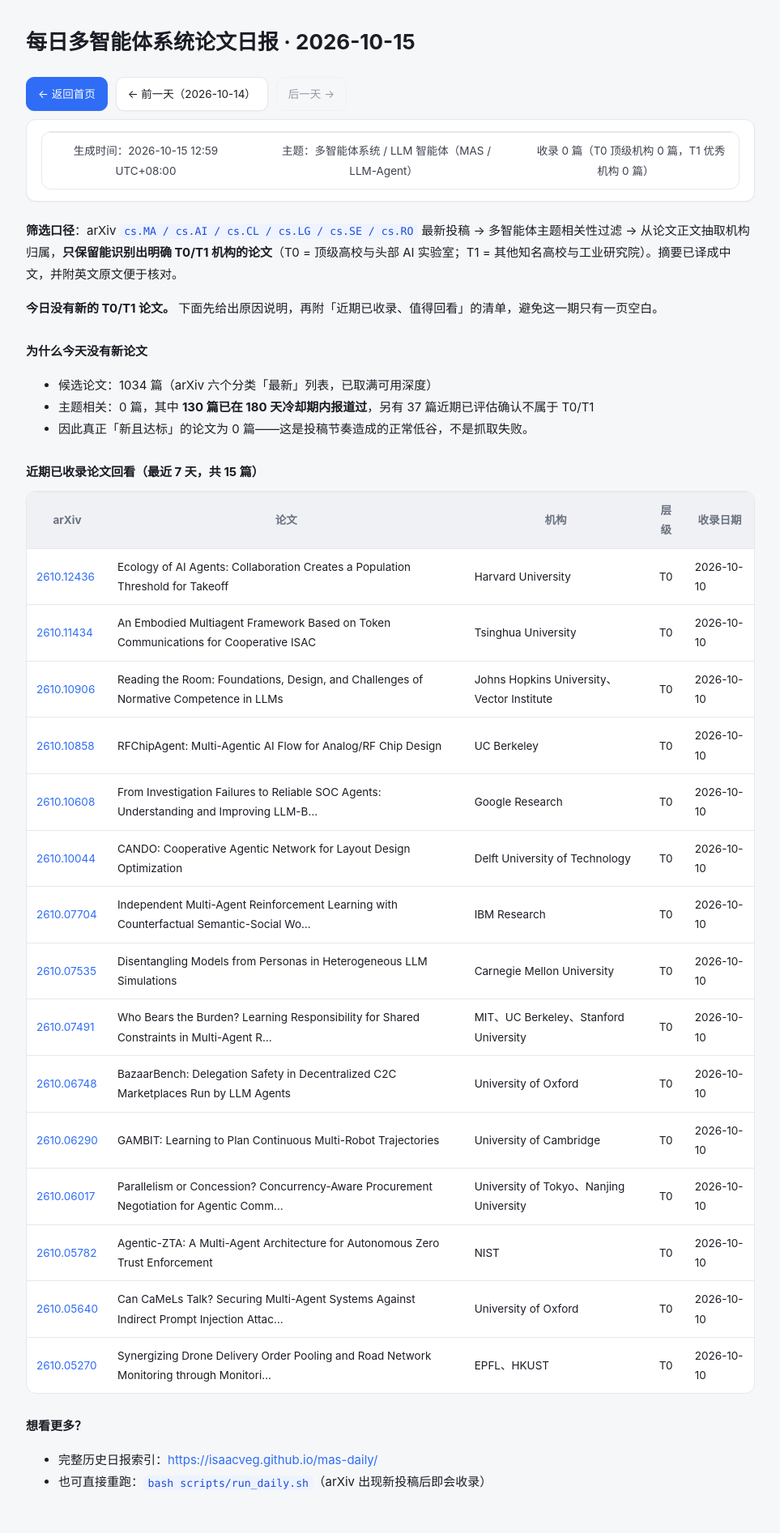
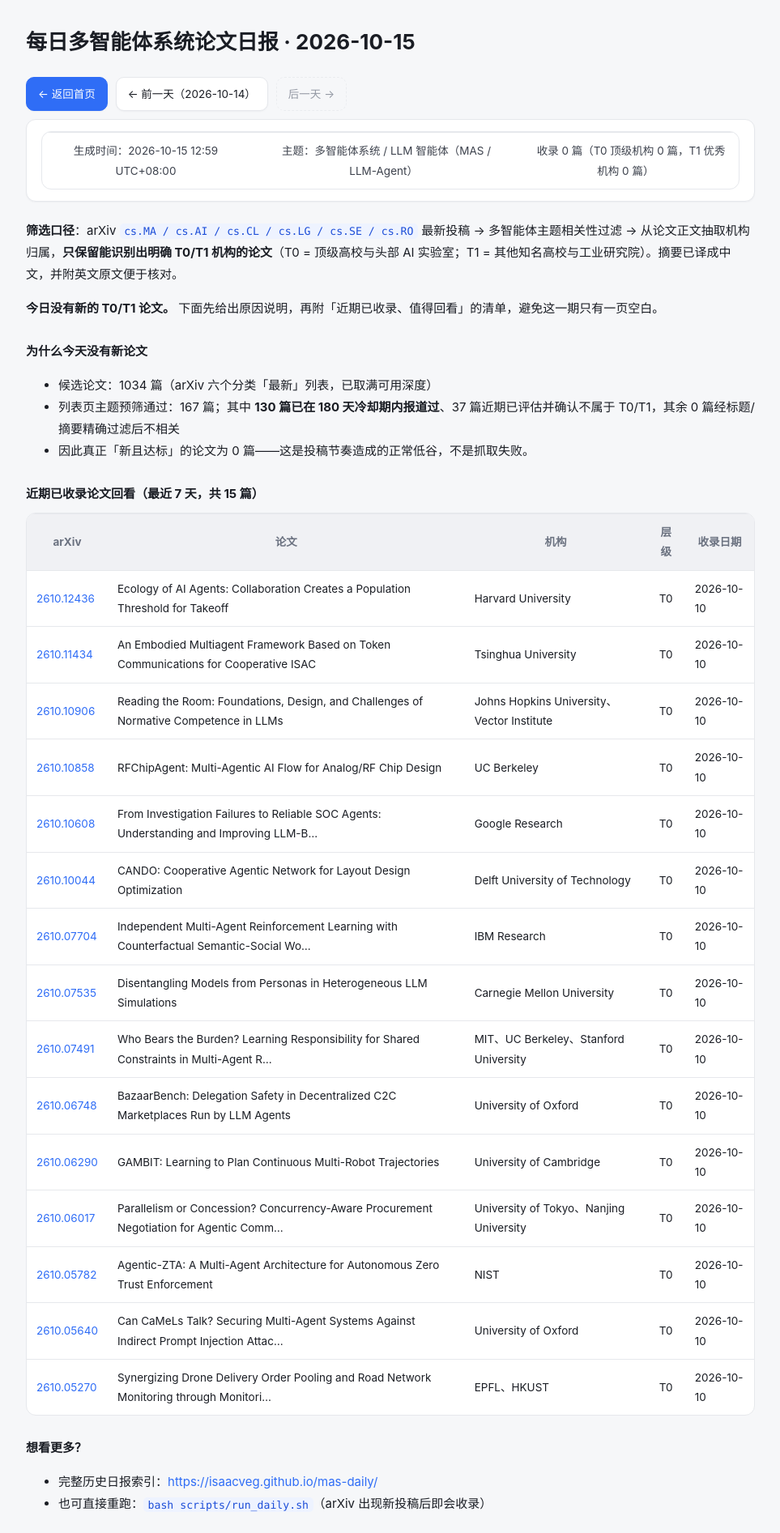
Before and after one commit to isaacveg/mas-daily, a Jekyll site: the page built from daily/2026-10-15.md, in a window 1280 px wide. Shown: the whole page at 81% size, without its empty margins (158-1121 px from the left). Built offline with Jekyll 4.4.1, drawn with Linux system fonts in a browser that asks for light colours; before the commit the page ends 1866 px from its top, so only the background shows below that.

Commit message:
report: 更新 2026-10-15 日报

```diff
--- a/daily/2026-10-15.md
+++ b/daily/2026-10-15.md
@@ -17,7 +17,7 @@ permalink: /daily/2026-10-15/
 ### 为什么今天没有新论文
 
 - 候选论文：1034 篇（arXiv 六个分类「最新」列表，已取满可用深度）
-- 主题相关：0 篇，其中 **130 篇已在 180 天冷却期内报道过**，另有 37 篇近期已评估确认不属于 T0/T1
+- 列表页主题预筛通过：167 篇；其中 **130 篇已在 180 天冷却期内报道过**、37 篇近期已评估并确认不属于 T0/T1，其余 0 篇经标题/摘要精确过滤后不相关
 - 因此真正「新且达标」的论文为 0 篇——这是投稿节奏造成的正常低谷，不是抓取失败。
 
 ### 近期已收录论文回看（最近 7 天，共 15 篇）
```
